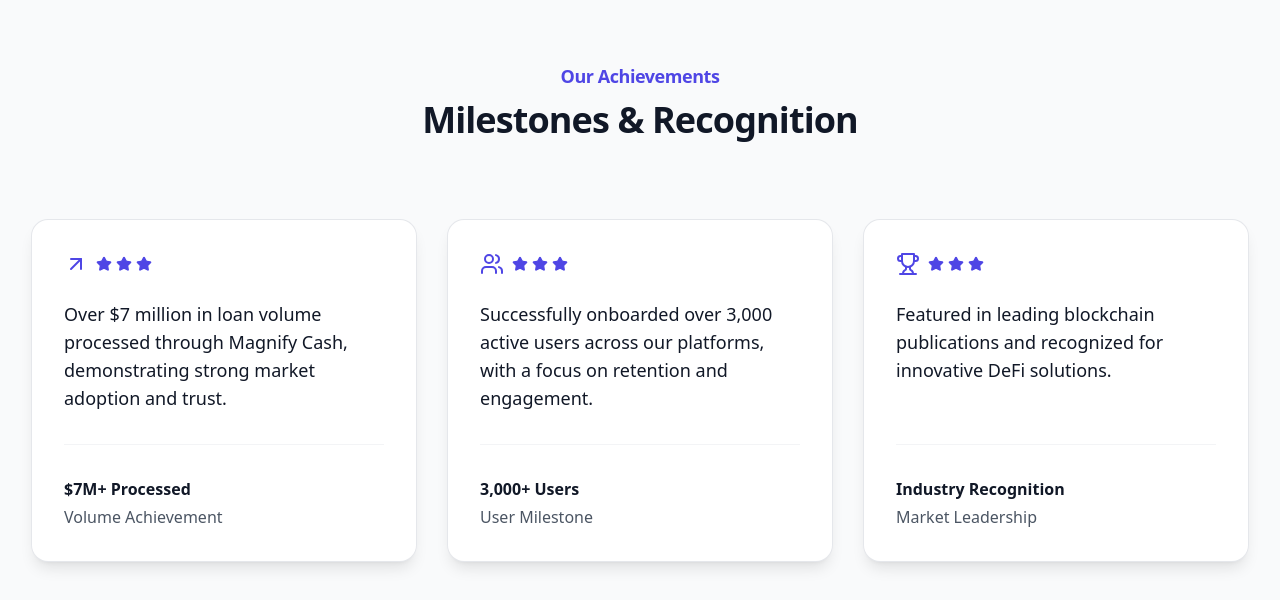
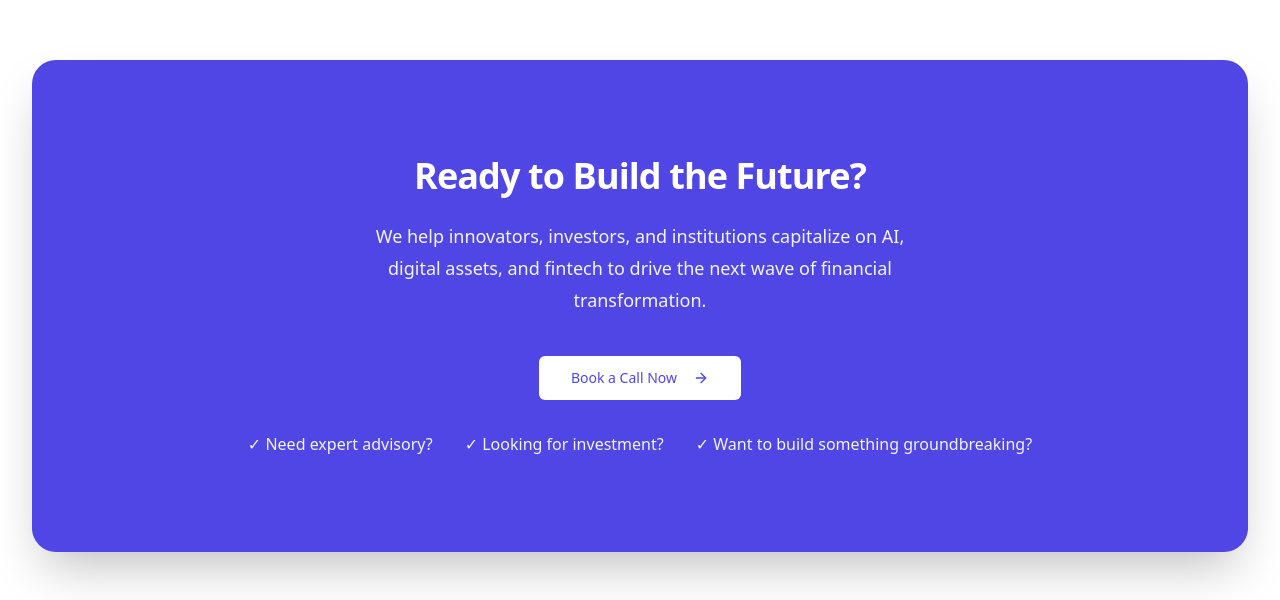
Before and after one commit to SiestaMarkets/siesta-markets-landing, a React (Vite) app: page / in a window 1280 px wide. Shown: the part 1400-2000 px from the top of the page. Built offline with nearby package versions, Linux system fonts and the light colour scheme.

Commit message:
Remove achievement section
Remove the achievement section from the website's homepage as requested.

```diff
--- a/src/pages/Index.tsx
+++ b/src/pages/Index.tsx
@@ -1,6 +1,6 @@
+
 import { Hero } from "@/components/Hero";
 import { Features } from "@/components/Features";
-import { Testimonials } from "@/components/Testimonials";
 import { CTA } from "@/components/CTA";
 
 const Index = () => {
@@ -8,7 +8,6 @@ const Index = () => {
     <div className="min-h-screen bg-white">
       <Hero />
       <Features />
-      <Testimonials />
       <CTA />
     </div>
   );
```
